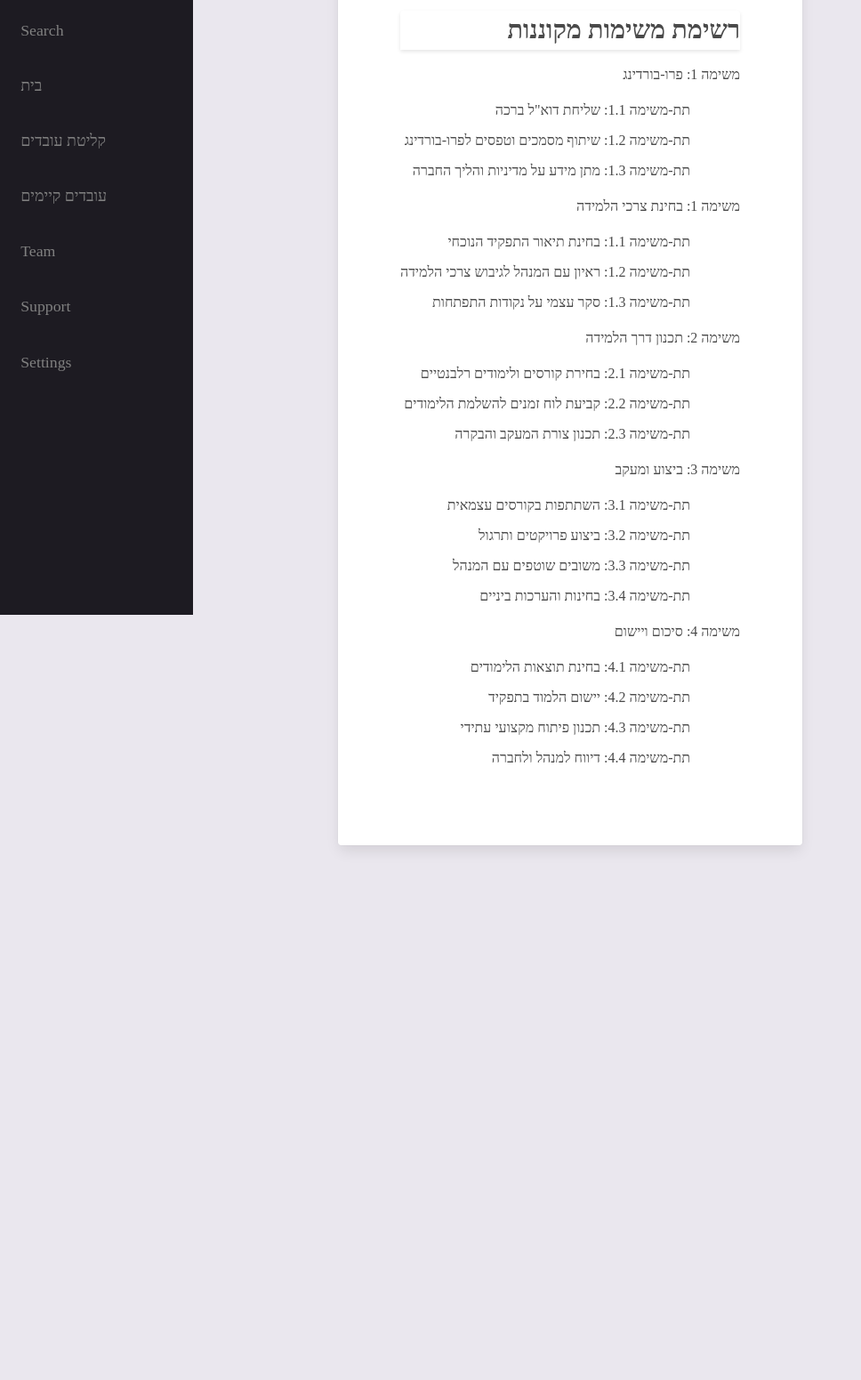
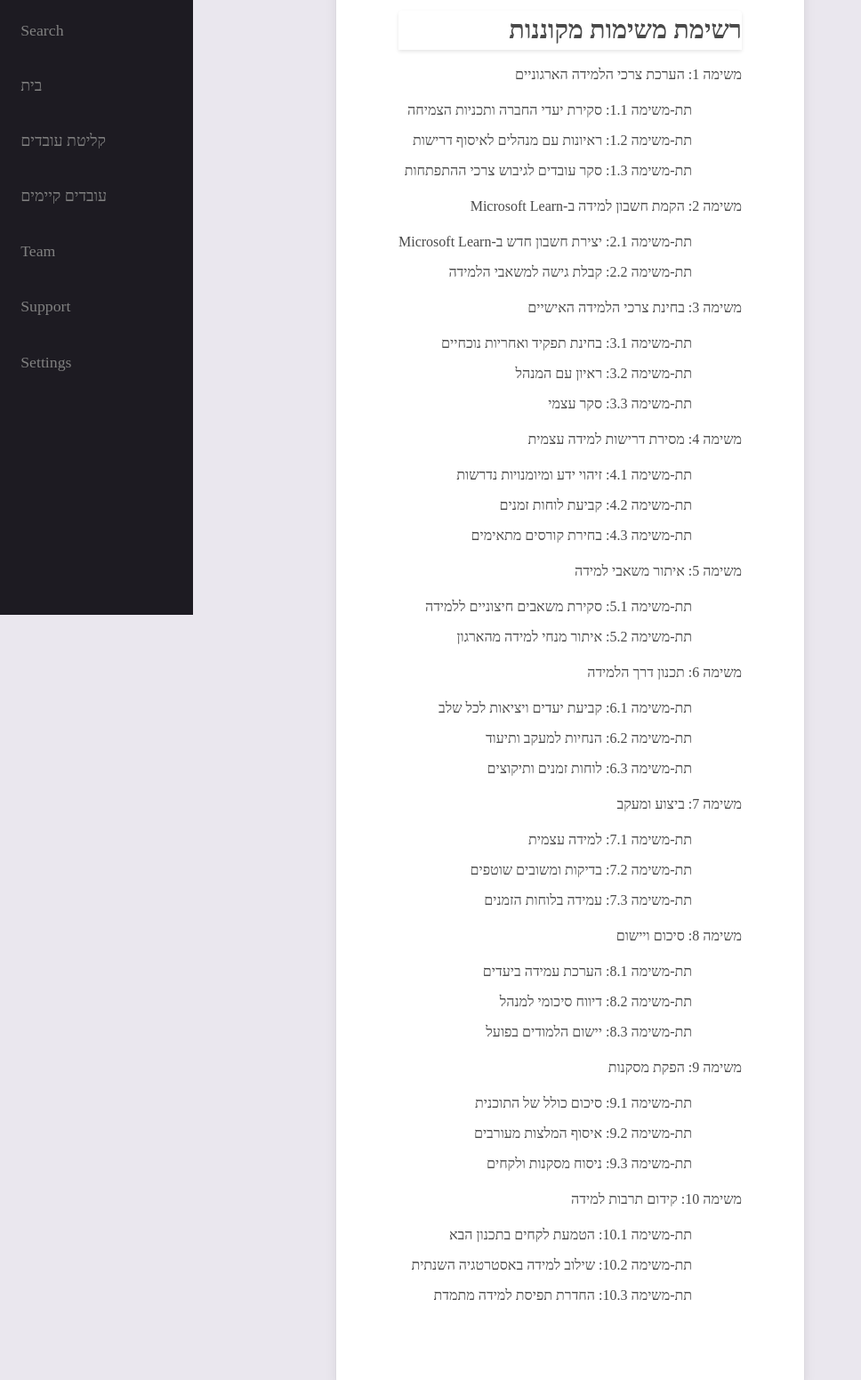
Before and after one commit to roeiredlerabra/abra_proccess, a plain HTML site: page 2.html in a window 1280 px wide. Shown: the part 109-1660 px from the top of the page at 89% size, 39-1007 px from the left. Before the commit the page ends 1200 px from the top, so only its background shows below. Drawn offline with nearby package versions, Linux system fonts and the light colour scheme.

Commit message:
Update 2.html

```diff
--- a/2.html
+++ b/2.html
@@ -5,9 +5,8 @@
         <link rel="stylesheet" href="https://cdn.jsdelivr.net/npm/bulma@0.9.3/css/bulma.min.css" />
         <style>
             .card {
-
-    padding: 70px;
-}
+                padding: 70px;
+            }
             .container {
             }
 
@@ -563,45 +562,81 @@ Areal Alien ❥ 雷克斯
                 <div class="card-body">
                     <ul class="task-list" dir="rtl" id="taskList">
                         <li>
-                            משימה 1: פרו-בורדינג
+                            משימה 1: הערכת צרכי הלמידה הארגוניים
                             <ul class="sub-task-list">
-                                <li>תת-משימה 1.1: שליחת דוא"ל ברכה</li>
-                                <li>תת-משימה 1.2: שיתוף מסמכים וטפסים לפרו-בורדינג</li>
-                                <li>תת-משימה 1.3: מתן מידע על מדיניות והליך החברה</li>
+                                <li>תת-משימה 1.1: סקירת יעדי החברה ותכניות הצמיחה</li>
+                                <li>תת-משימה 1.2: ראיונות עם מנהלים לאיסוף דרישות</li>
+                                <li>תת-משימה 1.3: סקר עובדים לגיבוש צרכי ההתפתחות</li>
                             </ul>
                         </li>
                         <li>
-                            משימה 1: בחינת צרכי הלמידה
+                            משימה 2: הקמת חשבון למידה ב-Microsoft Learn
                             <ul class="sub-task-list">
-                                <li>תת-משימה 1.1: בחינת תיאור התפקיד הנוכחי</li>
-                                <li>תת-משימה 1.2: ראיון עם המנהל לגיבוש צרכי הלמידה</li>
-                                <li>תת-משימה 1.3: סקר עצמי על נקודות התפתחות</li>
+                                <li>תת-משימה 2.1: יצירת חשבון חדש ב-Microsoft Learn</li>
+                                <li>תת-משימה 2.2: קבלת גישה למשאבי הלמידה</li>
                             </ul>
                         </li>
                         <li>
-                            משימה 2: תכנון דרך הלמידה
+                            משימה 3: בחינת צרכי הלמידה האישיים
                             <ul class="sub-task-list">
-                                <li>תת-משימה 2.1: בחירת קורסים ולימודים רלבנטיים</li>
-                                <li>תת-משימה 2.2: קביעת לוח זמנים להשלמת הלימודים</li>
-                                <li>תת-משימה 2.3: תכנון צורת המעקב והבקרה</li>
+                                <li>תת-משימה 3.1: בחינת תפקיד ואחריות נוכחיים</li>
+                                <li>תת-משימה 3.2: ראיון עם המנהל</li>
+                                <li>תת-משימה 3.3: סקר עצמי</li>
                             </ul>
                         </li>
                         <li>
-                            משימה 3: ביצוע ומעקב
+                            משימה 4: מסירת דרישות למידה עצמית
                             <ul class="sub-task-list">
-                                <li>תת-משימה 3.1: השתתפות בקורסים עצמאית</li>
-                                <li>תת-משימה 3.2: ביצוע פרויקטים ותרגול</li>
-                                <li>תת-משימה 3.3: משובים שוטפים עם המנהל</li>
-                                <li>תת-משימה 3.4: בחינות והערכות ביניים</li>
+                                <li>תת-משימה 4.1: זיהוי ידע ומיומנויות נדרשות</li>
+                                <li>תת-משימה 4.2: קביעת לוחות זמנים</li>
+                                <li>תת-משימה 4.3: בחירת קורסים מתאימים</li>
                             </ul>
                         </li>
                         <li>
-                            משימה 4: סיכום ויישום
+                            משימה 5: איתור משאבי למידה
                             <ul class="sub-task-list">
-                                <li>תת-משימה 4.1: בחינת תוצאות הלימודים</li>
-                                <li>תת-משימה 4.2: יישום הלמוד בתפקיד</li>
-                                <li>תת-משימה 4.3: תכנון פיתוח מקצועי עתידי</li>
-                                <li>תת-משימה 4.4: דיווח למנהל ולחברה</li>
+                                <li>תת-משימה 5.1: סקירת משאבים חיצוניים ללמידה</li>
+                                <li>תת-משימה 5.2: איתור מנחי למידה מהארגון</li>
+                            </ul>
+                        </li>
+                        <li>
+                            משימה 6: תכנון דרך הלמידה
+                            <ul class="sub-task-list">
+                                <li>תת-משימה 6.1: קביעת יעדים ויציאות לכל שלב</li>
+                                <li>תת-משימה 6.2: הנחיות למעקב ותיעוד</li>
+                                <li>תת-משימה 6.3: לוחות זמנים ותיקוצים</li>
+                            </ul>
+                        </li>
+                        <li>
+                            משימה 7: ביצוע ומעקב
+                            <ul class="sub-task-list">
+                                <li>תת-משימה 7.1: למידה עצמית</li>
+                                <li>תת-משימה 7.2: בדיקות ומשובים שוטפים</li>
+                                <li>תת-משימה 7.3: עמידה בלוחות הזמנים</li>
+                            </ul>
+                        </li>
+                        <li>
+                            משימה 8: סיכום ויישום
+                            <ul class="sub-task-list">
+                                <li>תת-משימה 8.1: הערכת עמידה ביעדים</li>
+                                <li>תת-משימה 8.2: דיווח סיכומי למנהל</li>
+                                <li>תת-משימה 8.3: יישום הלמודים בפועל</li>
+                            </ul>
+                        </li>
+                        <li>
+                            משימה 9: הפקת מסקנות
+                            <ul class="sub-task-list">
+                                <li>תת-משימה 9.1: סיכום כולל של התוכנית</li>
+                                <li>תת-משימה 9.2: איסוף המלצות מעורבים</li>
+                                <li>תת-משימה 9.3: ניסוח מסקנות ולקחים</li>
+                            </ul>
+                        </li>
+                        <li>
+                            משימה 10: קידום תרבות למידה
+                            <ul class="sub-task-list">
+                                <li>תת-משימה 10.1: הטמעת לקחים בתכנון הבא</li>
+                                <li>תת-משימה 10.2: שילוב למידה באסטרטגיה השנתית</li>
+                                <li>תת-משימה 10.3: החדרת תפיסת למידה מתמדת</li>
                             </ul>
                         </li>
                     </ul>
```
